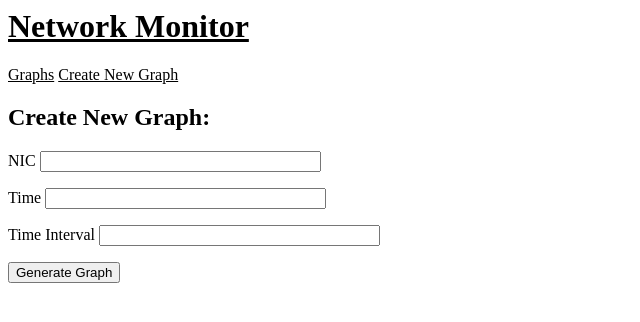
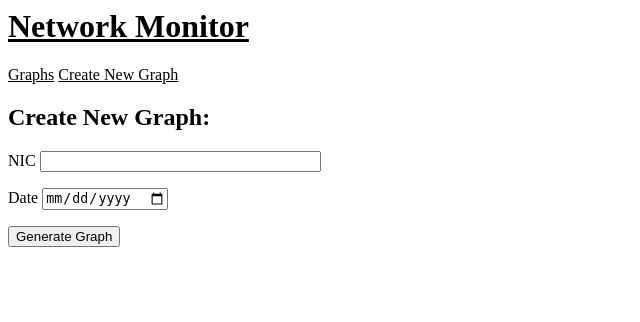
Before and after one commit to wintleh/Network-Monitor-Web-App, a Flask app: page /new-graph in a window 1280 px wide. Shown: the top 322 px of the page, without its empty margins (0-640 px from the left). Run offline with Flask 2, Linux system fonts and the light colour scheme; parts of the project's set-up code (start-up, migrations or seed data) failed here and were passed over.

Commit message:
Change structure for new-graph form
Only takes the nic ip and date as parameters

```diff
--- a/app/forms.py
+++ b/app/forms.py
@@ -1,11 +1,13 @@
 from flask_wtf import FlaskForm
 from wtforms import StringField, SubmitField, PasswordField, BooleanField
+from wtforms.fields.html5 import DateField
 from wtforms.validators import DataRequired
 
 class GraphForm(FlaskForm):
     nic = StringField('NIC', validators=[DataRequired()])
-    time = StringField('Time', validators=[DataRequired()])
-    timeInterval = StringField('Time Interval', validators=[DataRequired()])
+    date = DateField('Date', validators=[DataRequired()], format='%Y-%m-%d')
+    # TODO implement
+    # timeInterval = StringField('Time Interval', validators=[DataRequired()])
     submit = SubmitField('Generate Graph')
 
 class LibraryForm(FlaskForm):
--- a/app/routes.py
+++ b/app/routes.py
@@ -12,11 +12,15 @@ dir_path = os.path.dirname(os.path.realpath(__file__))
 reportfile = './app/static/images/imagedata.csv'
 graphs = GraphList(reportfile)
 
+################################################################################
+
 @app.route('/')
 @app.route('/index')
 def index():
     # Use library as the main page
     return redirect(url_for('library'))
+
+################################################################################
 
 @app.route('/library', methods=['GET', 'POST'])
 def library():
@@ -38,13 +42,15 @@ def library():
     return render_template('library.html', img_paths=graphs.location_list(), \
         form=form)
 
+################################################################################
+
 @app.route('/new-graph', methods=['GET', 'POST'])
 def new_graph():
 
     form = GraphForm()
     nic = str(form.nic.data).strip()
-    time = str(form.time.data).strip()
-    timeInterval = str(form.timeInterval.data).strip()
+    date = str(form.date.data).strip()
+    # timeInterval = str(form.timeInterval.data).strip()    TODO implement
 
     if form.validate_on_submit():
         # Create graph object based on information in the form
@@ -53,10 +59,11 @@ def new_graph():
             next_index = graphs.get_next_file_index(nic)
             graph_location = str(graph_dir + nic + '(' + next_index + ').png')
 
-            new_graph = NetworkUsageGraph(nic, str('./data/raw/' + nic + '.csv'))
+            new_graph = NetworkUsageGraph(nic, \
+                str('./data/raw/' + nic + '.csv'))
             new_graph.generatePlot().savefig(graph_location)
 
-            graphs.add(nic, graph_location[5:], time, timeInterval)
+            graphs.add(nic, graph_location[5:], date)#, timeInterval) TODO implement
 
         except FileNotFoundError:
             pass
--- a/app/templates/new-graph.html
+++ b/app/templates/new-graph.html
@@ -10,15 +10,19 @@
             {{ form.nic(size=32) }}
         </p>
         <p>
-            {{ form.time.label }}
-            {{ form.time(size=32) }}
-        </p>
-        <p>
-            {{ form.timeInterval.label }}
-            {{ form.timeInterval(size=32) }}
+            {{ form.date.label }}
+            {{ form.date(size=32) }}
         </p>
         <p>
             {{ form.submit() }}
         </p>
     </form>
 {% endblock %}
+
+
+<!-- TODO implement
+<p>
+    {{ form.timeInterval.label }}
+    {{ form.timeInterval(size=32) }}
+</p>
+-->
```
Also changed, not shown: app/utility.py (+7 -5 lines).
